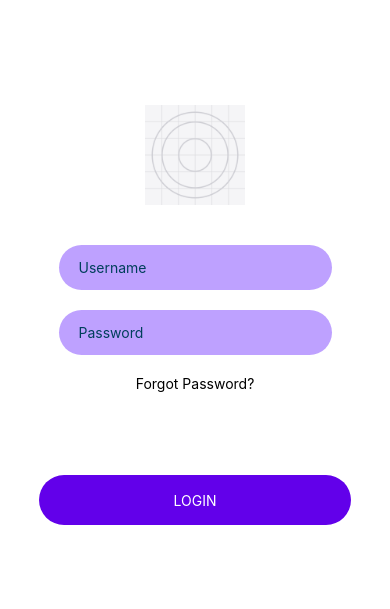
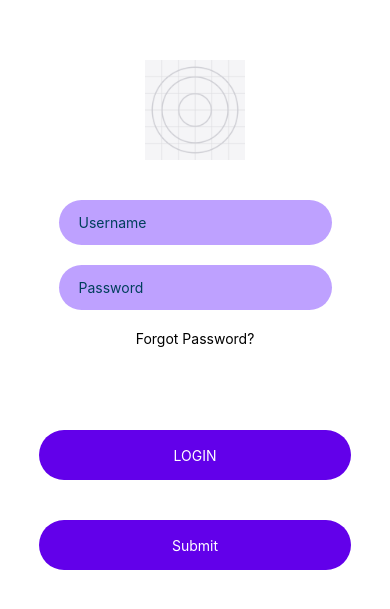
Before and after one commit to e-labInnovations/anzarianz-app, a React Native app: screen / in a window 390 px wide. Shown: the part 107-716 px from the top of the page. Built offline with nearby package versions, Linux system fonts and the light colour scheme.

Commit message:
basic JWT auth working

```diff
--- a/App.js
+++ b/App.js
@@ -1,5 +1,8 @@
 import { StatusBar } from "expo-status-bar";
-import React, { useState } from "react";
+import React, {
+  useState,
+  useEffect
+} from "react";
 import {
   StyleSheet,
   Text,
@@ -16,9 +19,14 @@ import axios  from 'axios';
 export default function App() {
   const [username, setUsername] = useState("");
   const [password, setPassword] = useState("");
+  const [jwtToken, setJwtToken] = useState('')
+
+  // useEffect(() => {
+
+  // }, [jwtToken]);
 
   const loginHandler = () => {
-    axios.post('https://anzarianz.elabins.com/wp-json/jwt-auth/v1/token', {
+    axios.post('https://anzarianz.elabins.com/wp-json/api/v1/token', {
         username, password
     }, {
       headers: {
@@ -27,12 +35,37 @@ export default function App() {
     })
     .then(function (response) {
       ToastAndroid.show('Login success', ToastAndroid.SHORT);
-      ToastAndroid.show('Welcome ' + response.data.data.displayName, ToastAndroid.SHORT);
+      // ToastAndroid.show('Welcome ' + response.data, ToastAndroid.SHORT);
+      console.log(response.data);
+      setJwtToken(response.data.jwt_token)
     })
     .catch(function (error) {
       console.log('Error', error);
       ToastAndroid.show('Login Error', ToastAndroid.SHORT);
-      ToastAndroid.show(error.response.data.message, ToastAndroid.SHORT);
+      // ToastAndroid.show(error.response.data, ToastAndroid.SHORT);
+    });
+  }
+
+  const createPost = () => {
+    axios.post('https://anzarianz.elabins.com/wp-json/wp/v2/posts', {
+      "title" : "Post2 using api",
+      "content" : "Test content",
+      "status" : "publish"
+    }, {
+      headers: {
+        'Content-Type': 'application/json',
+        'Authorization': 'Bearer ' + jwtToken
+      }
+    })
+    .then(function (response) {
+      ToastAndroid.show('Login success', ToastAndroid.SHORT);
+      // ToastAndroid.show('Welcome ' + response.data, ToastAndroid.SHORT);
+      console.log(response.data);
+    })
+    .catch(function (error) {
+      console.log('Error', error);
+      ToastAndroid.show('Login Error', ToastAndroid.SHORT);
+      // ToastAndroid.show(error.response.data, ToastAndroid.SHORT);
     });
   }
 
@@ -66,6 +99,10 @@ export default function App() {
 
       <TouchableOpacity style={styles.loginBtn} onPress={loginHandler}>
         <Text style={styles.loginText}>LOGIN</Text>
+      </TouchableOpacity>
+
+      <TouchableOpacity style={styles.loginBtn} onPress={createPost}>
+        <Text style={styles.loginText}>Submit</Text>
       </TouchableOpacity>
     </View>
   );
```
